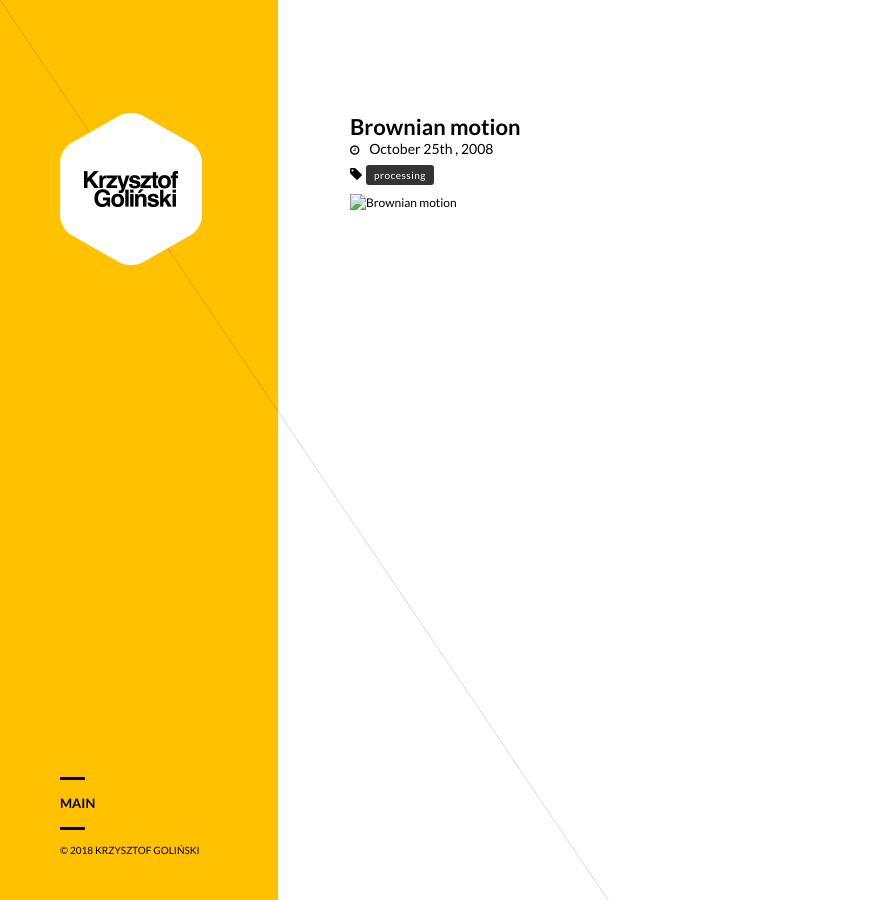
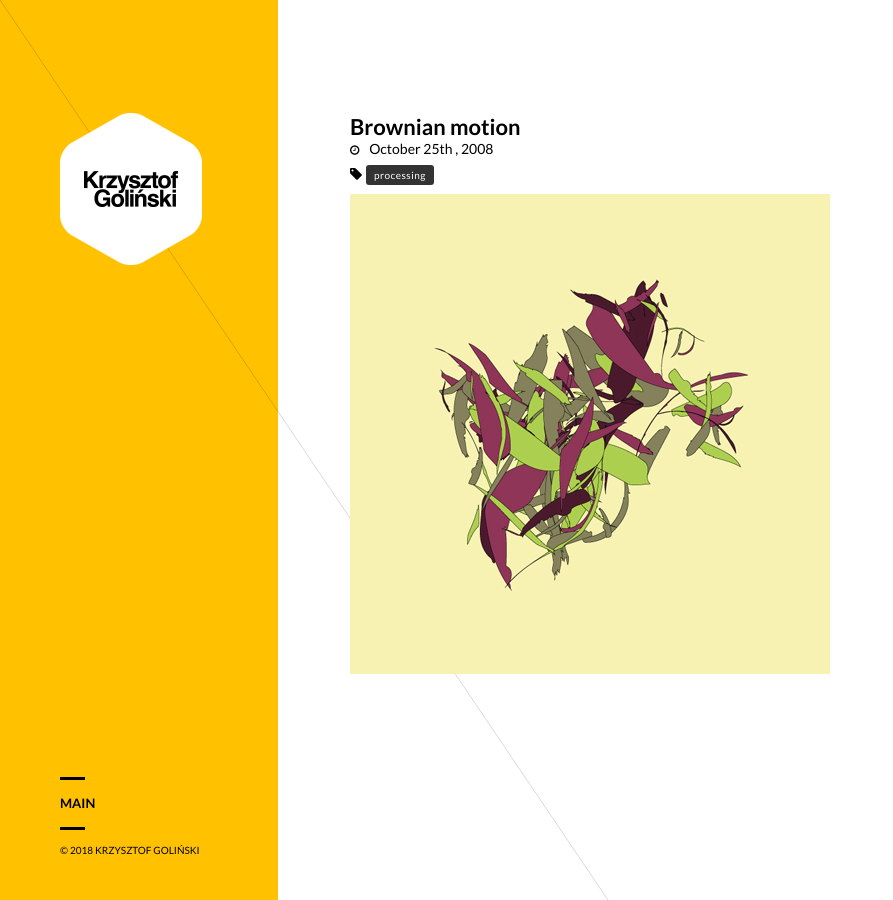
Before and after one commit to kgolinski/kgolinski.github.io, a Jekyll site: the page built from _posts/2008-10-25-brown.md, in a window 1280 px wide. Shown: the whole page, without its empty margins (0-893 px from the left). Built offline with Jekyll 4.4.1, drawn with Linux system fonts in a browser that asks for light colours.

Commit message:
Update 2008-10-25-brown.md

```diff
--- a/_posts/2008-10-25-brown.md
+++ b/_posts/2008-10-25-brown.md
@@ -3,4 +3,4 @@ layout: post
 title: Brownian motion
 tags: [processing]
 ---
-![Brownian motion](brown.jpg)
+![Brownian motion](./brown/brown.jpg)
```
